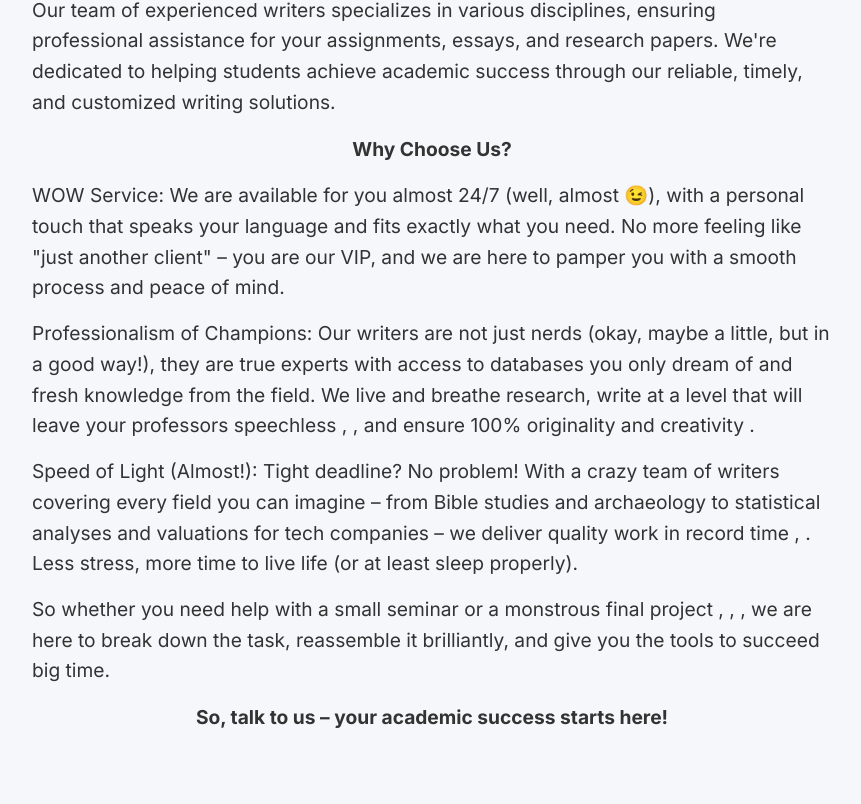
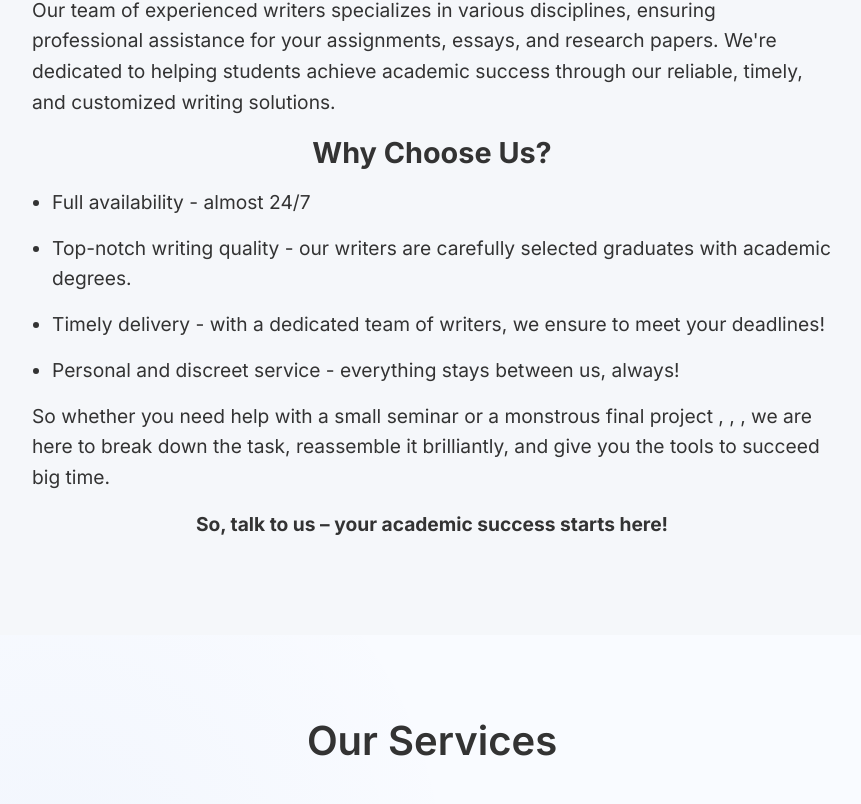
Before and after one commit to YogevBa/EZMark, a React (Vite) app: page / in a window 1280 px wide. Shown: the part 1016-1820 px from the top of the page, without its empty margins (208-1069 px from the left). Built offline with nearby package versions, Linux system fonts and the light colour scheme.

Commit message:
content changes

```diff
--- a/src/components/About.tsx
+++ b/src/components/About.tsx
@@ -18,28 +18,32 @@ const About: React.FC = () => {
         </h2>
         <div ref={contentRef} className="about-content fade-in">
           <p>{translations.about.content}</p>
-          <p style={{fontWeight:'bold', display:'flex', justifyContent:'center'}}>{translations.about.contentSubTitle}</p>
-          <div ref={contentRef}>
-            {translations.about.contentBullets.map(
-              (bullet: string, index: number) => (
-                <li
+
+          <h2 style={{ fontWeight: 'bold', display: 'flex', justifyContent: 'center' }}>
+            {translations.about.contentSubTitle}
+          </h2>
+
+          <ul
             style={{
-                    listStyle: 'none',
-                    textAlign: language === 'en' ? 'left' : 'right'
+              paddingInlineStart: '20px',
+              textAlign: language === 'en' ? 'left' : 'right',
+              direction: language === 'en' ? 'ltr' : 'rtl'
             }}
-                  key={index}
-                  className="about-bullet"
           >
+            {translations.about.contentBullets.map((bullet: string, index: number) => (
+              <li key={index} className="about-bullet">
                 {bullet}
               </li>
-              )
-            )}
+            ))}
+          </ul>
 
-            <p style={{ textAlign: language === 'en' ? 'left' : 'right' }}>{translations.about.contentSummaries}</p>
-            <p style={{display:'flex', justifyContent:'center'}}>
+          <p style={{ textAlign: language === 'en' ? 'left' : 'right' }}>
+            {translations.about.contentSummaries}
+          </p>
+
+          <p style={{ display: 'flex', justifyContent: 'center' }}>
             <strong>{translations.about.contentCloser}</strong>
           </p>
-          </div>
         </div>
       </div>
     </section>
--- a/src/locales/en.ts
+++ b/src/locales/en.ts
@@ -13,7 +13,12 @@ export const enTranslations = {
     title: 'About EZMark',
     content: 'At EZMark, we provide high-quality academic writing services tailored to your needs. Our team of experienced writers specializes in various disciplines, ensuring professional assistance for your assignments, essays, and research papers. We\'re dedicated to helping students achieve academic success through our reliable, timely, and customized writing solutions.',
     contentSubTitle:'Why Choose Us?',
-    contentBullets:['WOW Service: We are available for you almost 24/7 (well, almost 😉), with a personal touch that speaks your language and fits exactly what you need. No more feeling like "just another client" – you are our VIP, and we are here to pamper you with a smooth process and peace of mind.','Professionalism of Champions: Our writers are not just nerds (okay, maybe a little, but in a good way!), they are true experts with access to databases you only dream of and fresh knowledge from the field. We live and breathe research, write at a level that will leave your professors speechless , , and ensure 100% originality and creativity .','Speed of Light (Almost!): Tight deadline? No problem! With a crazy team of writers covering every field you can imagine – from Bible studies and archaeology to statistical analyses and valuations for tech companies – we deliver quality work in record time , . Less stress, more time to live life (or at least sleep properly).'],
+    contentBullets: [
+      'Full availability - almost 24/7',
+      'Top-notch writing quality - our writers are carefully selected graduates with academic degrees.',
+      'Timely delivery - with a dedicated team of writers, we ensure to meet your deadlines!',
+      'Personal and discreet service - everything stays between us, always!'
+    ],
     contentSummaries:'So whether you need help with a small seminar or a monstrous final project , , , we are here to break down the task, reassemble it brilliantly, and give you the tools to succeed big time.',
     contentCloser:'So, talk to us – your academic success starts here!',
   },
@@ -38,8 +43,8 @@ export const enTranslations = {
   },
   contact: {
     title: 'Leave Your Details',
-    subTitle: 'Ready to skyrocket your grades? Let\'s talk!',
-    subTitleContent: 'Fill in the details below, and our team of experts will get back to you quickly with a personalized offer that will propel you forward. No commitment, with plenty of potential for success! 😉',
+    subTitle: 'So how do we proceed from here and how do we upgrade your degree? It\'s very simple!',
+    subTitleContent: 'Fill in your details, we will contact you within two hours, have a quick chat to understand your needs, and our team of writers will get to work!',
     fullName: 'Full Name (So we know who to send the A+ to 😉)',
     email: 'Email Address (So we can send you all this goodness)',
     phone: 'Phone Number (For a quick and targeted chat)',
--- a/src/locales/he.ts
+++ b/src/locales/he.ts
@@ -6,18 +6,19 @@ export const heTranslations = {
   },
   header: {
     title: "EZMark",
-    welcomeText: "עזרה מקצועית במטלות לסטודנטים. פשוט, מהיר, אמין.",
+    welcomeText: "משדרגים לכם את התואר",
     ctaButton: "השאירו פרטים",
   },
   about: {
-    title: "אודותינו: משדרגים לכם את התואר – בקטע אחר!",
+    title: "אודותינו: צריכים עזרה בשדרוג התואר? הגעתם למקום הנכון!",
     content:
       "טובעים בחומר? הסמינריון מרגיש כמו משימה בלתי אפשרית? הגעתם למקום הנכון! אנחנו כאן כדי להפוך את החיים האקדמיים שלכם לקלים יותר, חכמים יותר, וכן – אפילו קצת יותר כיפיים. תשכחו מכל מה שידעתם על כתיבה אקדמית אפורה ומשעממת – אנחנו מביאים את ה-A-game שלנו כדי שאתם תביאו את שלכם!",
     contentSubTitle: "למה דווקא אנחנו? כי אנחנו מבינים אתכם ב-360 מעלות:",
     contentBullets: [
-      'שירות שהוא WOW: זמינים לכם כמעט 24/7 (טוב, נו, כמעט 😉), עם יחס אישי שמדבר בגובה העיניים והתאמה בול למה שאתם צריכים ,לא עוד תחושה של "עוד לקוח" – אתם ה-VIP שלנו, ואנחנו כאן כדי לפנק אתכם בתהליך חלק ובראש שקט.',
-      "מקצוענות של אלופים: הכותבים שלנו הם לא סתם חנונים (טוב, אולי קצת, אבל בקטע טוב!), הם מומחים אמיתיים עם גישה למאגרי מידע שאתם רק חולמים עליהם וידע טרי-טרי מהשטח. אנחנו חיים ונושמים מחקר, כותבים ברמה שתשאיר את המרצים פעורי פה,ומקפידים על 100% מקוריות ויצירתיות .",
-      'מהירות האור (כמעט!): דדליין לוחץ? אין בעיה! עם צוות כותבים מטורף שמכסה כל תחום שתוכלו לדמיין – מתנ"ך וארכיאולוגיה ועד ניתוחים סטטיסטיים והערכות שווי לחברות הייטק – אנחנו מספקים עבודות איכותיות בזמן שיא , . פחות לחץ, יותר זמן לחיות את החיים (או לפחות לישון כמו שצריך).',
+      "זמינות מלאה - כמעט 24/7",
+      "כתיבה ברמה הכי גבוהה בשוק - הכותבים שלנו הם בוגרי תואר אקדמי שנבדקו ונבחרו בקפידה.",
+      "עמידה בזמנים - עם צוות כותבים שעומד לרשותכם - אנחנו נדאג לעמוד לכם בדד ליין!",
+      "שירות אישי ודיסקרטי - הכל נשאר בינינו - תמיד!",
     ],
     contentSummaries:
       "אז בין אם אתם צריכים עזרה עם סמינריון קטן או פרויקט גמר מפלצתי , , , אנחנו כאן כדי לפרק את המשימה, להרכיב אותה מחדש בצורה מבריקה, ולתת לכם את הכלים להצליח בגדול.",
@@ -32,21 +33,26 @@ export const heTranslations = {
     },
     service2: {
       title: "סיוע בכתיבה אקדמית",
-      description: "סיוע בכתיבה אקדמית – כי גם גאונים צריכים לפעמים הכוונה: מה בתפריט? מרגישים אבודים מול הדף הלבן? אנחנו כאן! תקבלו מאיתנו מדריכים כתובים שמפשטים את המורכב, הדרכות אישיות אחד על אחד (בזום או פנים אל פנים, מה שזורם לכם), עזרה ממוקדת בחיפוש חומרים אקדמיים (מידענות זה השם השני שלנו!), טכניקות לכתיבה ממזגת שתחסוך לכם שעות, ועוד מלא טיפים וטריקים שישדרגו את יכולות הכתיבה שלכם. הסטייל שלנו: לא מתנשאים, לא שופטים. אנחנו בגובה העיניים, עם סבלנות אין קץ, ומטרה אחת: לתת לכם את הכלים להפוך לכותבים עצמאיים ומצטיינים.",
+      description:
+        "סיוע בכתיבה אקדמית – כי גם גאונים צריכים לפעמים הכוונה: מה בתפריט? מרגישים אבודים מול הדף הלבן? אנחנו כאן! תקבלו מאיתנו מדריכים כתובים שמפשטים את המורכב, הדרכות אישיות אחד על אחד (בזום או פנים אל פנים, מה שזורם לכם), עזרה ממוקדת בחיפוש חומרים אקדמיים (מידענות זה השם השני שלנו!), טכניקות לכתיבה ממזגת שתחסוך לכם שעות, ועוד מלא טיפים וטריקים שישדרגו את יכולות הכתיבה שלכם. הסטייל שלנו: לא מתנשאים, לא שופטים. אנחנו בגובה העיניים, עם סבלנות אין קץ, ומטרה אחת: לתת לכם את הכלים להפוך לכותבים עצמאיים ומצטיינים.",
     },
     service3: {
       title: "עזרה במחקר",
-      description: "עזרה במחקר – מומחים לשירותכם, מהרעיון ועד המסקנות: מה בתפריט? תקועים עם שאלת מחקר? לא בטוחים באיזו מתודולוגיה לבחור? צריכים עזרה בניתוח נתונים? המומחים שלנו כאן כדי לייעץ, לכוון וללוות אתכם בכל שלב במחקר, לא משנה באיזו רמה אתם או איזה אתגר עומד בפניכם. אנחנו מציעים ייעוץ מותאם אישית – בול למידות שלכם. הסטייל שלנו: אנחנו לא עושים את העבודה במקום החוקר שבכם, אלא יחד איתו. אנחנו מביאים את הניסיון, הידע והיצירתיות שלנו כדי להפוך את המחקר שלכם למדויק, מעמיק ופורץ דרך.",
+      description:
+        "עזרה במחקר – מומחים לשירותכם, מהרעיון ועד המסקנות: מה בתפריט? תקועים עם שאלת מחקר? לא בטוחים באיזו מתודולוגיה לבחור? צריכים עזרה בניתוח נתונים? המומחים שלנו כאן כדי לייעץ, לכוון וללוות אתכם בכל שלב במחקר, לא משנה באיזו רמה אתם או איזה אתגר עומד בפניכם. אנחנו מציעים ייעוץ מותאם אישית – בול למידות שלכם. הסטייל שלנו: אנחנו לא עושים את העבודה במקום החוקר שבכם, אלא יחד איתו. אנחנו מביאים את הניסיון, הידע והיצירתיות שלנו כדי להפוך את המחקר שלכם למדויק, מעמיק ופורץ דרך.",
     },
     service4: {
       title: "עריכה והגהה",
-      description: "עריכה והגהה – כי השטן (והציון) נמצאים בפרטים הקטנים: מה בתפריט? כבר כתבתם הכל אבל רוצים לוודא שהעבודה שלכם פשוט מושלמת? שלחו אלינו! אנחנו נעבור על כל פסיק, נשפר ניסוחים, נהדק טיעונים, נבדוק את מבנה העבודה ונוודא שהכל זורם כמו שצריך. זה לא סתם תיקון שגיאות כתיב, זה שדרוג מקצועי אמיתי. הסטייל שלנו: יסודיות אובססיבית (בקטע טוב!), עם עין חדה לפרטים הקטנים ביותר. המטרה שלנו היא לקחת את העבודה הטובה שלכם ולהפוך אותה למצוינת, כזו שתשאיר רושם מקצועי ואיכותי.",
+      description:
+        "עריכה והגהה – כי השטן (והציון) נמצאים בפרטים הקטנים: מה בתפריט? כבר כתבתם הכל אבל רוצים לוודא שהעבודה שלכם פשוט מושלמת? שלחו אלינו! אנחנו נעבור על כל פסיק, נשפר ניסוחים, נהדק טיעונים, נבדוק את מבנה העבודה ונוודא שהכל זורם כמו שצריך. זה לא סתם תיקון שגיאות כתיב, זה שדרוג מקצועי אמיתי. הסטייל שלנו: יסודיות אובססיבית (בקטע טוב!), עם עין חדה לפרטים הקטנים ביותר. המטרה שלנו היא לקחת את העבודה הטובה שלכם ולהפוך אותה למצוינת, כזו שתשאיר רושם מקצועי ואיכותי.",
     },
   },
   contact: {
     title: "השאירו פרטים",
-    subTitle: "מוכנים להעיף את הציונים לשמיים? יאללה, דברו איתנו!",
-    subTitleContent:'מלאו את הפרטים כאן למטה, וצוות המומחים שלנו יחזור אליכם במהירות עם הצעה מותאמת אישית שתעיף אתכם קדימה. בלי התחייבות, עם המון פוטנציאל להצלחה! 😉',
+    subTitle:
+      "אז איך ממשיכים מכאן ואיך אנחנו משדרגים לכם את התואר? זה מאוד פשוט!",
+    subTitleContent:
+      "ממלאים את הפרטים, אנחנו יוצרים איתך קשר תוך שעתיים, עושים שיחה קצרה להבין את הצורך, וצוות הכותבים שלנו כבר ניגש לעבודה!",
     fullName: "שם מלא (שנדע למי לשלוח את ה-A+ 😉)",
     email: "כתובת מייל (כדי שנוכל לשלוח לכם את כל הטוב הזה)",
     phone: "מספר טלפון (לשיחה זריזה וקולעת למטרה)",
--- a/src/styles/global.css
+++ b/src/styles/global.css
@@ -94,7 +94,6 @@ p {
   margin-bottom: 2rem;
   opacity: 0.9;
   text-shadow: 0 1px 3px rgba(0, 0, 0, 0.6); /* Add shadow for better readability */
-  max-width: 90%;
   margin-left: auto;
   margin-right: auto;
 }
```
Lines whose indentation alone changed are shown as unchanged.
